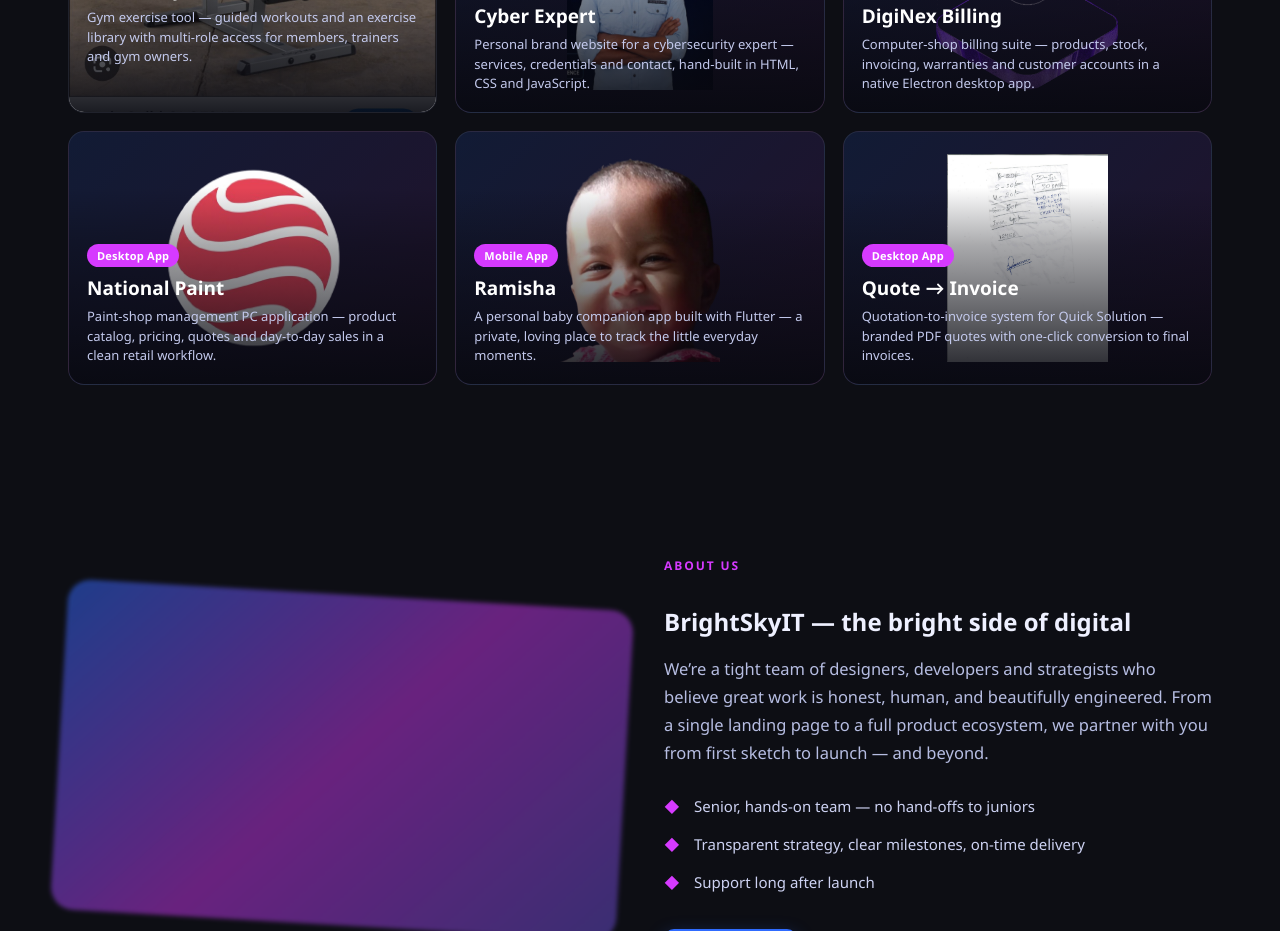
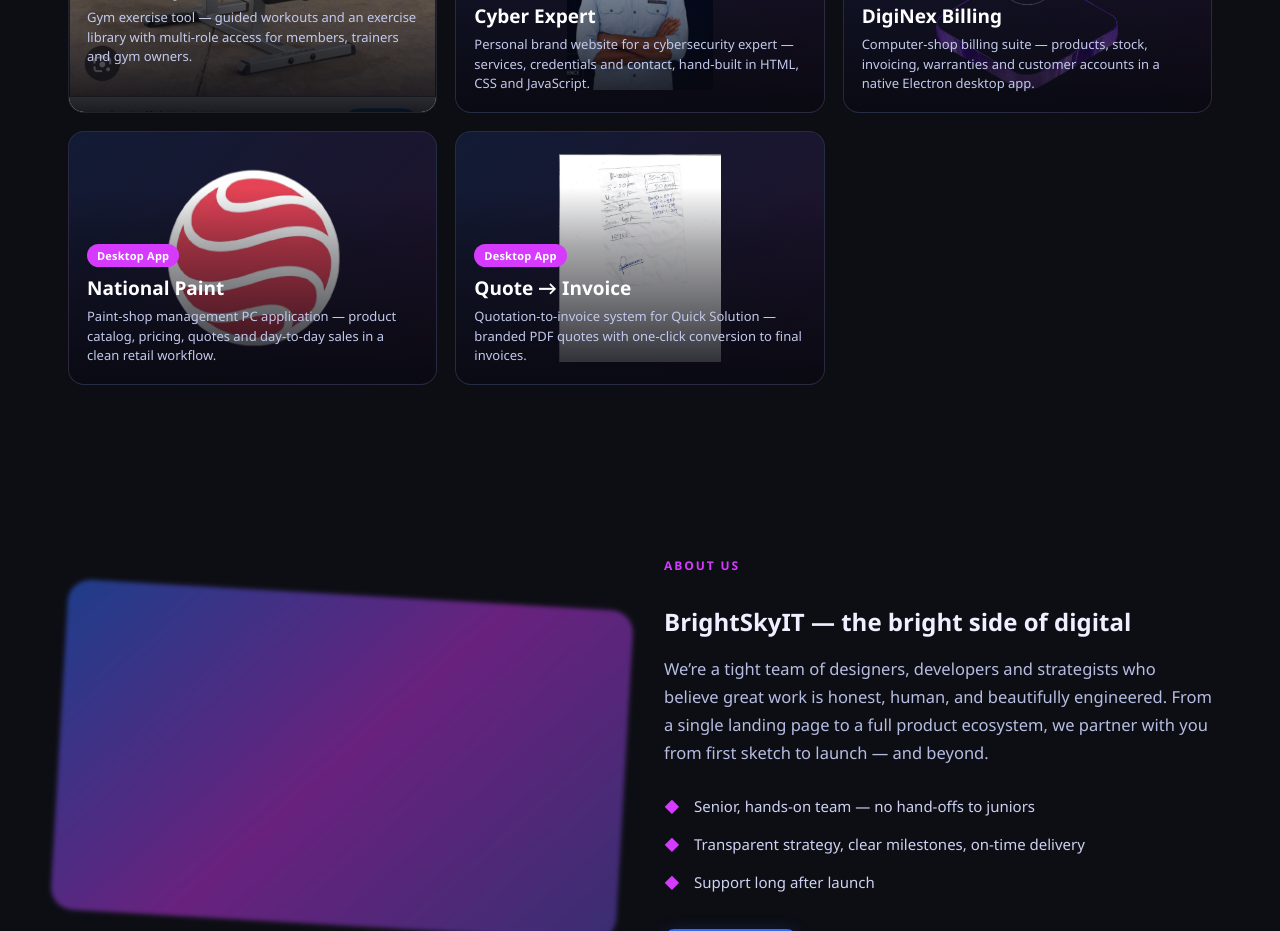
Before and after one commit to sohag1106/DigiNexLab, a React (Vite) app: page / in a window 1280 px wide. Shown: the part 2240-3171 px from the top of the page. Built offline with nearby package versions, Linux system fonts and the light colour scheme.

Commit message:
Remove Ramisha project card and image from featured work
Co-Authored-By: Claude Code <noreply@anthropic.com>

```diff
--- a/src/pages/public/Landing.jsx
+++ b/src/pages/public/Landing.jsx
@@ -65,13 +65,6 @@ const WORK = [
     title: 'National Paint',
     tag: 'Desktop App',
     desc: 'Paint-shop management PC application — product catalog, pricing, quotes and day-to-day sales in a clean retail workflow.',
-    contain: true,
-  },
-  {
-    img: '/work/ramisha.png',
-    title: 'Ramisha',
-    tag: 'Mobile App',
-    desc: 'A personal baby companion app built with Flutter — a private, loving place to track the little everyday moments.',
     contain: true,
   },
   {
```
Also changed, not shown: public/work/ramisha.png (deleted).
